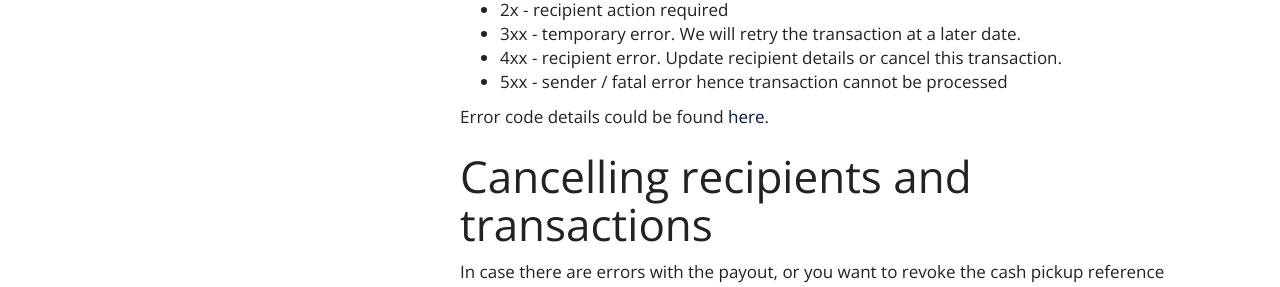
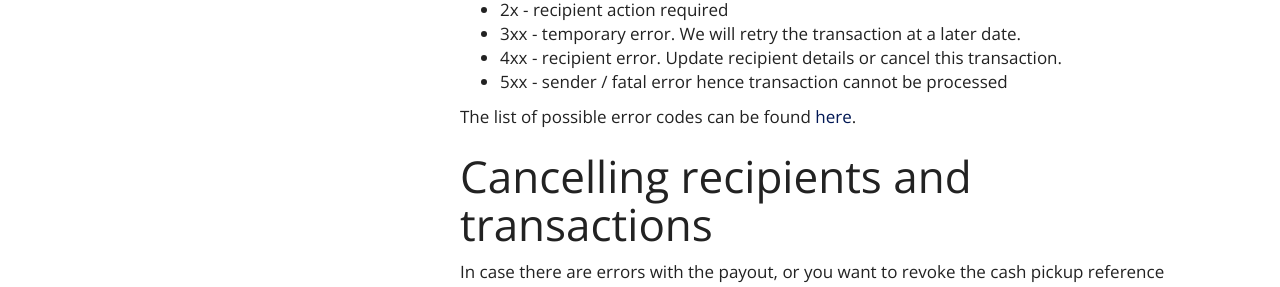
Before and after one commit to transferzero/api-documentation, a Jekyll site: the page built from _docs/transaction-flow.md, in a window 1280 px wide and 900 px high, scrolled down 17145 px. Shown: the part 155-442 px from the top of the window. Built offline with Jekyll 4.4.1, drawn with Linux system fonts in a browser that asks for light colours; nearby versions of some CDN libraries; comment, search, counter and statistics services are not loaded.

Commit message:
update text

```diff
--- a/_docs/transaction-flow.md
+++ b/_docs/transaction-flow.md
@@ -1366,7 +1366,7 @@ There are six group of errors based on error codes:
 * 4xx - recipient error. Update recipient details or cancel this transaction.
 * 5xx - sender / fatal error hence transaction cannot be processed
 
-Error code details could be found [here]({{ "/docs/error-handling/" | prepend: site.baseurl }}#error-codes).
+The list of possible error codes can be found [here]({{ "/docs/error-handling/" | prepend: site.baseurl }}#error-codes).
 
 # Cancelling recipients and transactions
 
```
